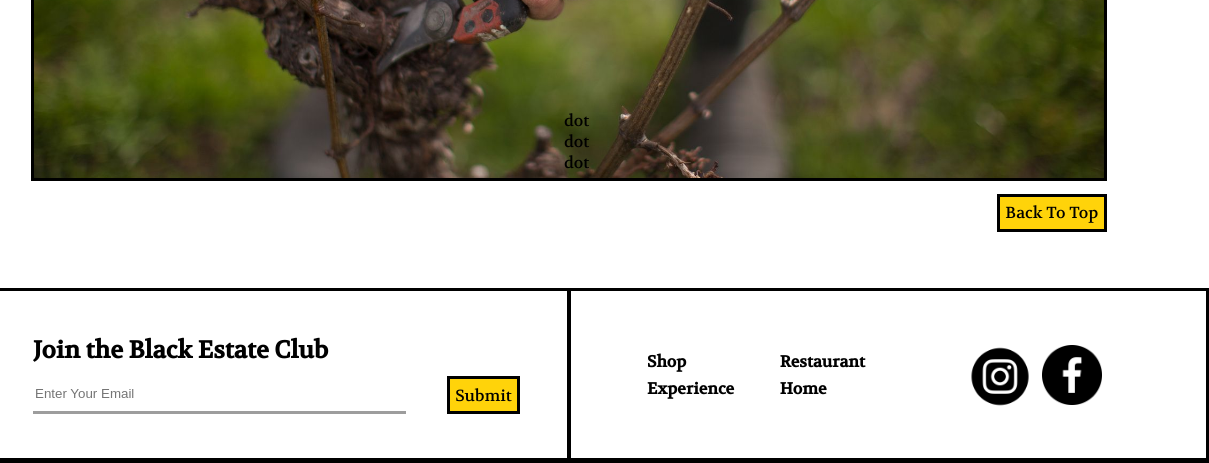
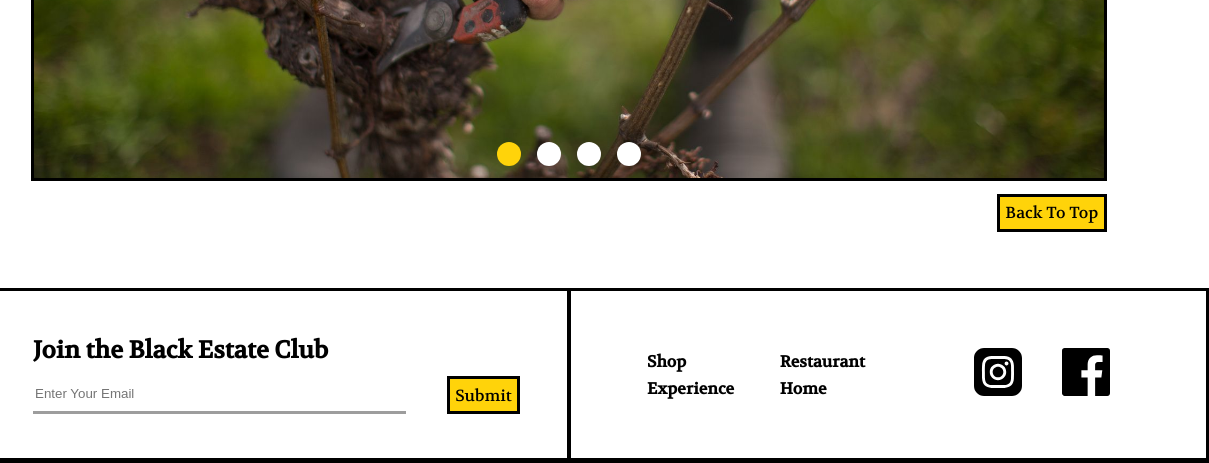
Before and after one commit to waxeye7/BlackEstateFormative2, a plain HTML site: page index.html in a window 1280 px wide. Shown: the part 3518-3981 px from the top of the page, 71-1280 px from the left. Drawn offline with Linux system fonts and the light colour scheme.

Commit message:
qol changes
added the gallery dots and added svg to icons and commented css code

```diff
--- a/index.html
+++ b/index.html
@@ -95,7 +95,14 @@
     </section>
 
     <section class="gallery-homepage relative">
-        <div class="absolute change-image-gallery margin-center">dot dot dot</div>
+        <!-- change-image-gallery -->
+        <div class="flex justify-center absolute dot-position">
+            <div class="yellow-circle border-radius-50 very-small-margin-right"></div>
+            <div class="white-circle border-radius-50 very-small-margin-right"></div>
+            <div class="white-circle border-radius-50 very-small-margin-right"></div>
+            <div class="white-circle border-radius-50"></div>
+        </div>
+
         <h1 class="very-small-margin-bot-medium-margin-top">Black Estate <span class="bold-italic">Gallery</span></h1>
         <div class="wide-image-gallery-wrapper black-border">
             <img src="./img/branch.jpeg" alt="Image of Farmer man cutting a branch">
@@ -135,11 +142,11 @@
                         </div>
                     </div>
                     <div class="flex flex-one align-center justify-center">
-                        <div class="footer-icon-wrapper instagram">
-                            <a href="https://www.instagram.com/blackestate/?hl=en" target="_blank"><img src="./img/instagram3.png"></a>
+                        <div class="footer-icon-wrapper margin-right">
+                            <a href="https://www.instagram.com/blackestate/?hl=en" target="_blank"><img src="./img/instagramicon.svg"></a>
                         </div>
                         <div class="footer-icon-wrapper">
-                            <a href="https://www.facebook.com/blackestatewines/" target="_blank"><img src="./img/facebook3.png"></a>
+                            <a href="https://www.facebook.com/blackestatewines/" target="_blank"><img src="./img/facebookicon.svg"></a>
                         </div>
                     </div>
                 </div>
--- a/styles/components.css
+++ b/styles/components.css
@@ -17,6 +17,8 @@
 .white { color:#fff; }
 .white-on-black { color:white; background-color: black;}
 .bold-italic { font-family: "Volkhov-BoldItalic"; }
+
+.border-radius-50 { border-radius: 50%; }
 
 .black-border { border:3px black solid; }
 .black-outline { outline:5px black solid; }
@@ -42,6 +44,7 @@
 .small-margin { margin:6%; }
 .small-margin-left { margin-left: 3%; }
 .small-margin-right { margin-right: 3%; }
+.very-small-margin-right { margin-right: 1.5%; }
 .margin-center { margin:0 auto; }
 .margin-bottom { margin-bottom: 20px; }
 .margin-right-auto { margin-right: auto; }
@@ -75,9 +78,8 @@
 .black-estate-license { background-color: #000; }
 .black-estate-license p { color:#fff; font-size: 10px; }
 
-.footer-icon-wrapper { max-height:60px; max-width:60px; }
-.instagram { max-height: 60px; max-width: 84px;}
-.footer-icon-wrapper img { height:100%; width:100%; }
+.footer-icon-wrapper { max-height:auto; max-width:auto; }
+.footer-icon-wrapper img { height:100%; width:100%; margin:12px;}
 /* footer styling above */
 
 .landing-page-height { height:92vh; }
@@ -88,13 +90,16 @@
     background-size: cover;
 }
 
+/* black box border section */
 .box { height:90%; width:66%; min-width:80px; left:32%; top:0; bottom:0; margin:auto 0;  border:3px black solid; z-index: -100; }
 .section-one-homepage-flex-styling { justify-content: center; }
 .view-tours-button { width:36%; min-width: 120px; max-width:300px; text-align: center; font-family:"Volkhov-Bold";}
 .min-height-text { min-height: 360px; }
 .max-width-text { max-width: 550px; }
 .max-height-section-one-image img { height:100%; width:100%; object-fit: cover; object-position: 70%;}
+/* black box border section */
 
+/* carousel section */
 .middle-wine-carousel-image-wrapper { height: 600px; max-width:190px }
 .left-and-right-wine-carousel-image-wrapper { height: 500px; max-width:160px }
 .middle-wine-carousel-image-wrapper img { height:100%; width:100%; object-fit: contain; }
@@ -104,7 +109,9 @@
 
 .view-wine-button { max-width: 90px; }
 .wine-cta { max-width: 400px; }
+/* carousel section */
 
+/* opaque section */
 .background-image-join-club-homepage {
     background-image: url("../img/restaurant2.jpeg");
     background-repeat: no-repeat;
@@ -124,7 +131,14 @@
     bottom:0;
     margin:auto 0;
 }
+/* opaque section */
+
+/* gallery section */
+.dot-position { top:86%; left:0; right:0;}
 .gallery-homepage { width:84%; margin:0 auto;}
+.yellow-circle { width:24px; height:24px; background-color:#ffd30a;}
+.white-circle { width:24px; height:24px; background-color:white;}
 .wide-image-gallery-wrapper { height:60vh;  }
 .wide-image-gallery-wrapper img { width:100%; height:100%; object-fit: cover; object-position: center; }
 .change-image-gallery { top:80.5%; left:0; right:0; width:10px; }
+/* gallery section */
```
Also changed, not shown: img/facebookicon.svg (added), img/instagramicon.svg (added), img/yellowcircle.png (added).
